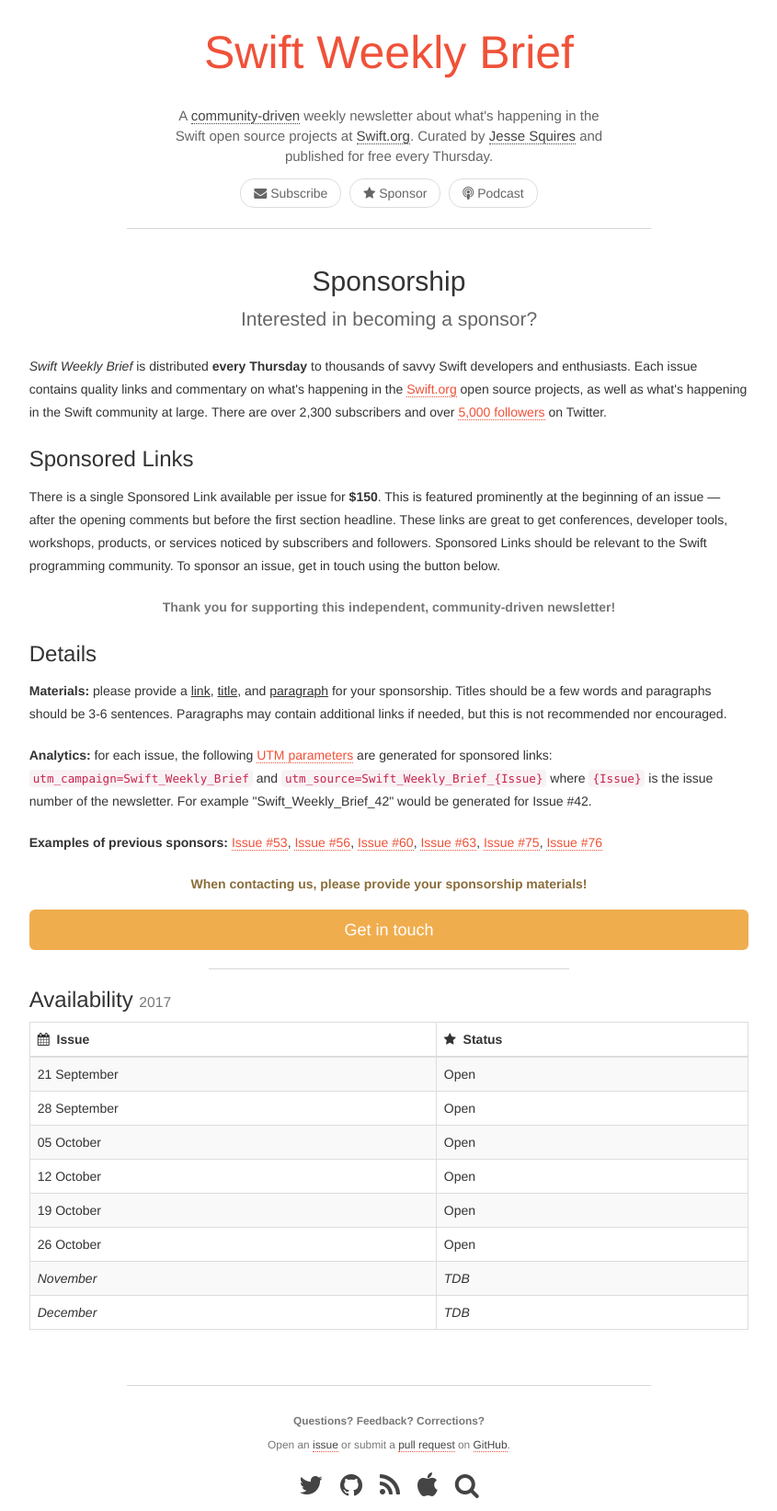
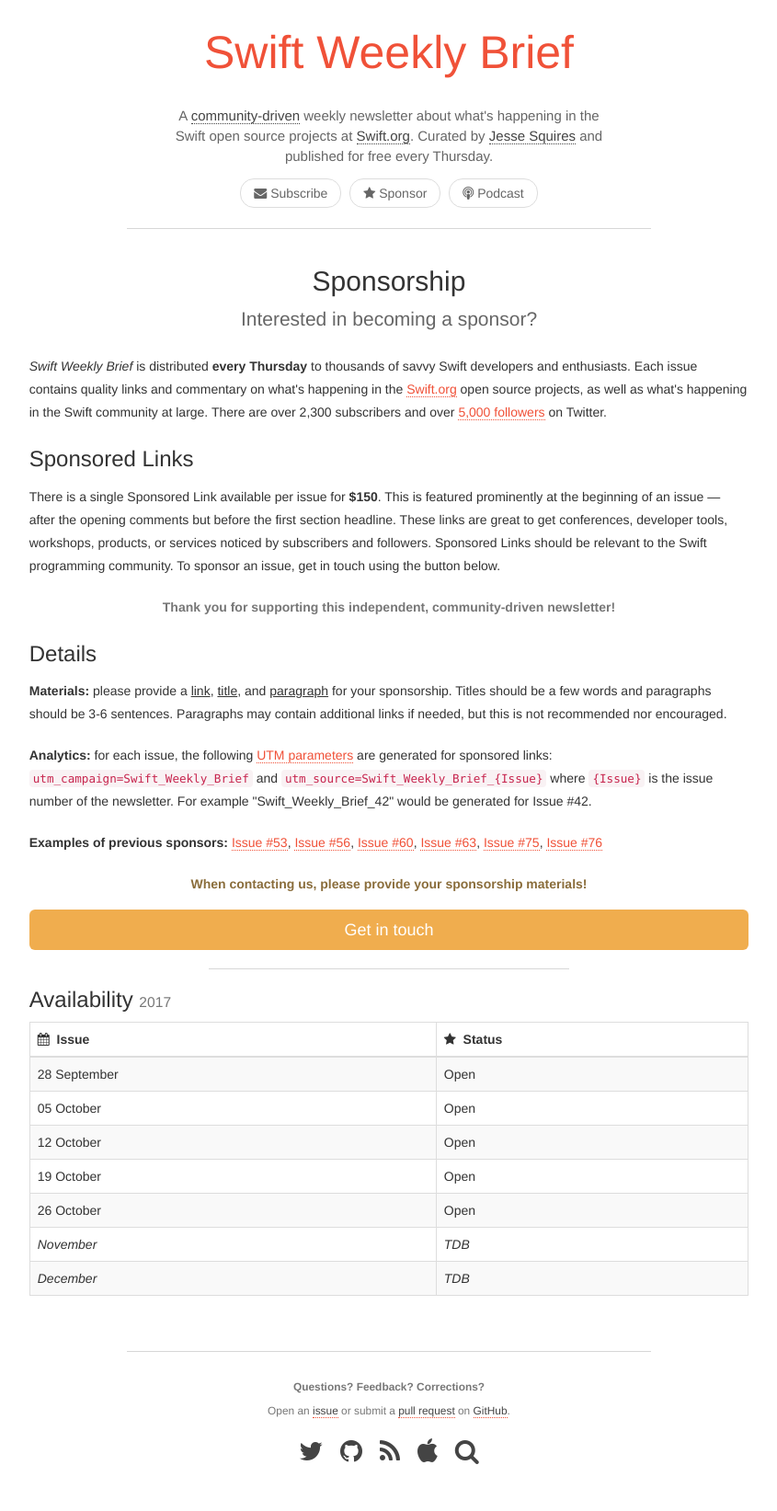
Before and after one commit to SwiftWeekly/swiftweekly.github.io, a Jekyll site: the page built from sponsorship.md, in a window 1280 px wide. Shown: the whole page at 92% size, without its empty margins (217-1062 px from the left). Built offline with Jekyll 4.4.1, drawn with Linux system fonts in a browser that asks for light colours; after the commit the page ends 1606 px from its top, so only the background shows below that.

Commit message:
Update sponsorship.md

```diff
--- a/sponsorship.md
+++ b/sponsorship.md
@@ -60,7 +60,6 @@
 <div class="table-responsive" markdown="1">
 | <i class="fa fa-calendar" aria-hidden="true"></i>&nbsp; Issue | <i class="fa fa-star" aria-hidden="true"></i>&nbsp; Status |
 |:--------------|:-----------|
-| 21 September  | Open       |
 | 28 September  | Open       |
 | 05 October    | Open       |
 | 12 October    | Open       |
```
